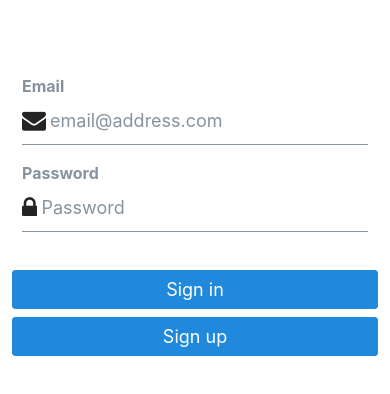
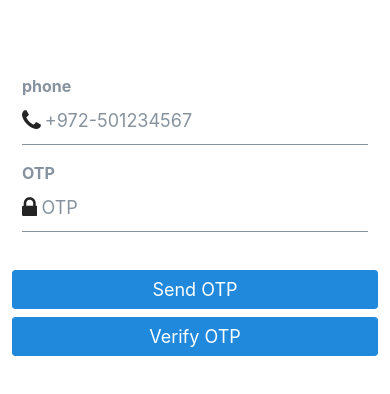
Before and after one commit to majdya/expo-user-management, a React Native app: screen / in a window 390 px wide. Shown: the top 394 px of the page. Built offline with nearby package versions, Linux system fonts and the light colour scheme.

Commit message:
using OTP password

```diff
--- a/App.tsx
+++ b/App.tsx
@@ -1,6 +1,7 @@
 import "react-native-url-polyfill/auto";
 import { useState, useEffect } from "react";
 import { supabase } from "./lib/supabase";
+import AuthOTP from "./components/AuthOTP";
 import Auth from "./components/Auth";
 import AuthNative from "./components/AuthNative";
 import AuthDL from "./components/AuthDeepLinking";
@@ -28,7 +29,7 @@ export default function App() {
       {session && session.user ? (
         <Account key={session.user.id} session={session} />
       ) : (
-        <Auth />
+        <AuthOTP />
       )}
     </View>
   );
```
